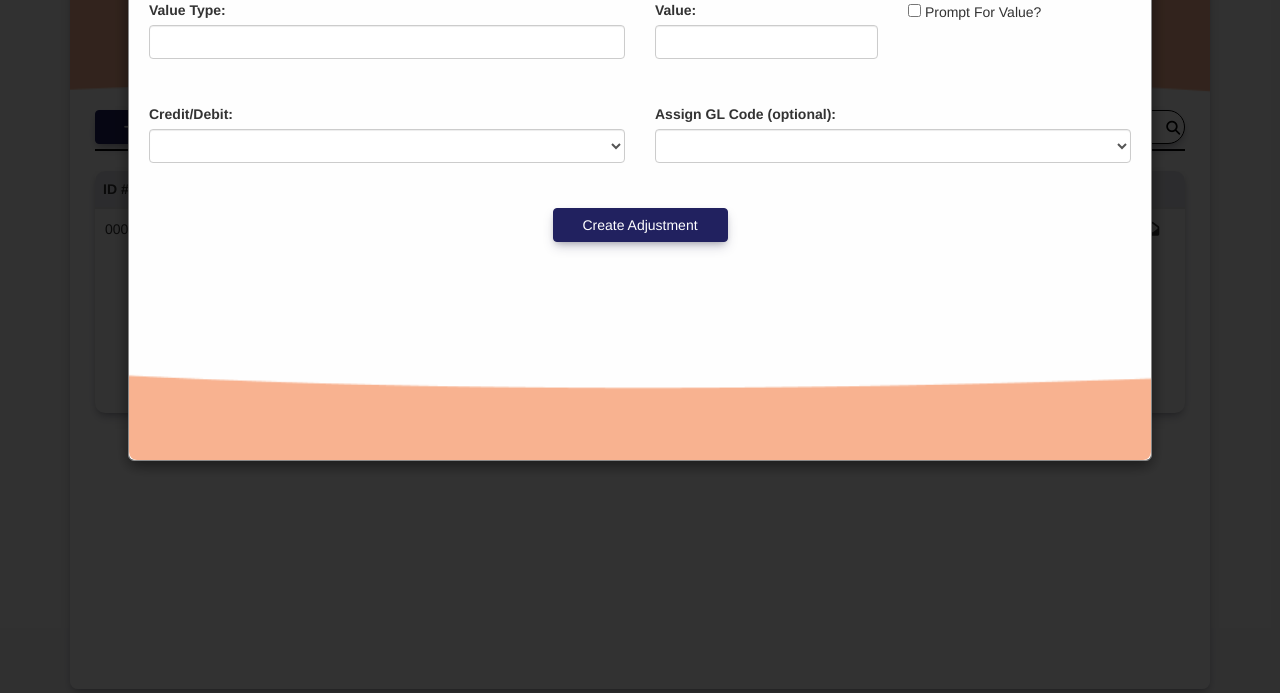
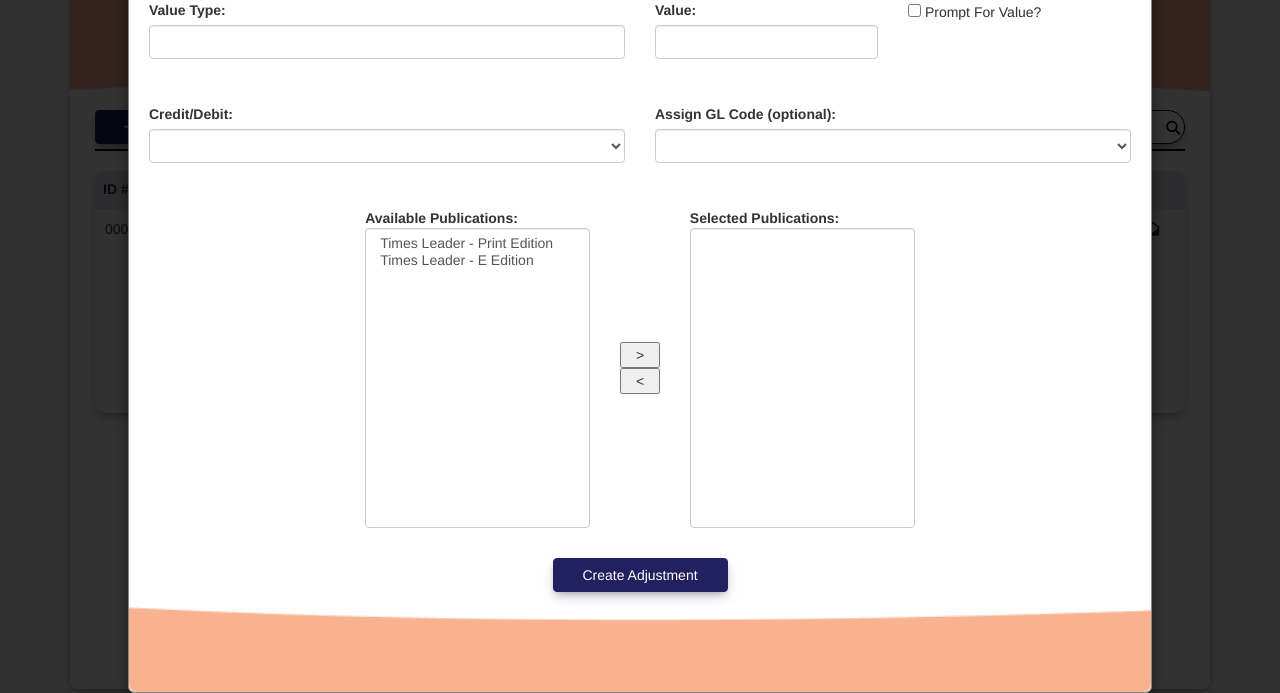
Before and after one commit to skoolboi434/MIDTC-Advertising, a Django app: page /admin/pricing/admin-pricing in a window 1280 px wide, after a click on "New Adjustment". Shown: the part 389-1082 px from the top of the page. Run offline with Django 5.2, Linux system fonts and the light colour scheme; lists and menus that the app fills with data are empty; some libraries are stand-ins or nearby versions.

Commit message:
Adjustments updates

```diff
--- a/advertising/static/css/custom.css
+++ b/advertising/static/css/custom.css
@@ -61,6 +61,10 @@
 
 .mgt-5 {
   margin-top: 50px;
+}
+
+.pb-100 {
+  padding-bottom: 100px !important;
 }
 
 .campaigns-list-container {
--- a/advertising/static/scss/base/_helpers.scss
+++ b/advertising/static/scss/base/_helpers.scss
@@ -46,6 +46,10 @@
   margin-top: 50px;
 }
 
+.pb-100 {
+  padding-bottom: 100px !important;
+}
+
 // .w-50 {
 //   width: 50%;
 // }
--- a/templates/partials/modal/admin/_edit-region.html
+++ b/templates/partials/modal/admin/_edit-region.html
@@ -25,9 +25,9 @@
     <div class="item-select-container">
       <div class="available-pubs">
         <b>Available Publications:</b><br />
-        <select multiple="multiple" id="lstBox1" class="form-select">
-          <option value="times-leader-print-edition">Times Leader - Print Edition</option>
-          <option value="times-leader-e-edition">Times Leader - E Edition</option>
+        <select multiple="multiple" id="lstBox1" class="form-control">
+          <option value="times-leader-print-edition">Pub 1</option>
+          <option value="times-leader-e-edition">Pub 2</option>
         </select>
       </div>
       <div class="transferBtns">
@@ -36,11 +36,11 @@
       </div>
       <div class="selected-pubs">
         <b>Selected Publications: </b><br />
-        <select multiple="multiple" id="lstBox2" class="form-select"></select>
+        <select multiple="multiple" id="lstBox2" class="form-control"></select>
       </div>
     </div>
 
-    <div class="btn-container text-center mt-5">
+    <div class="btn-container text-center mgt-5">
       <button class="btn btn-danger px-5">Deactivate</button>
       <button class="btn btn-gray px-5">Archive</button>
       <button class="btn btn-secondary px-5">Save Changes</button>
--- a/templates/partials/modal/admin/adjustments/_edit-adjustment.html
+++ b/templates/partials/modal/admin/adjustments/_edit-adjustment.html
@@ -1,5 +1,5 @@
 <div id="editAdjustment" class="modal my-modal">
-  <div class="modal-content w-75 m-auto">
+  <div class="modal-content pb-100 m-auto">
     <span class="close" onclick="document.getElementById('editAdjustment').style.display='none'">&times;</span>
 
     <div class="heading-container text-center mb-5">
@@ -77,6 +77,24 @@
       </div>
     </div>
 
+    <div class="item-select-container mgb-3">
+      <div class="available-pubs">
+        <b>Available Publications:</b><br />
+        <select multiple="multiple" id="lstBox1" class="form-control">
+          <option value="times-leader-print-edition">Pub 1</option>
+          <option value="times-leader-e-edition">Pub 2</option>
+        </select>
+      </div>
+      <div class="transferBtns">
+        <input type="button" id="btnRight" value="  >  " />
+        <br /><input type="button" id="btnLeft" value="  <  " />
+      </div>
+      <div class="selected-pubs">
+        <b>Selected Publications: </b><br />
+        <select multiple="multiple" id="lstBox2" class="form-control"></select>
+      </div>
+    </div>
+
     <div class="btn-container text-center">
       <button class="btn btn-secondary">Create Adjustment</button>
     </div>
--- a/templates/partials/modal/admin/adjustments/_new-adjustments.html
+++ b/templates/partials/modal/admin/adjustments/_new-adjustments.html
@@ -1,5 +1,5 @@
 <div id="newAdjustment" class="modal my-modal">
-  <div class="modal-content w-75 m-auto">
+  <div class="modal-content pb-100 m-auto">
     <span class="close" onclick="document.getElementById('newAdjustment').style.display='none'">&times;</span>
 
     <div class="heading-container text-center mb-5">
@@ -77,6 +77,24 @@
       </div>
     </div>
 
+    <div class="item-select-container mgb-3">
+      <div class="available-pubs">
+        <b>Available Publications:</b><br />
+        <select multiple="multiple" id="lstBox1" class="form-control">
+          <option value="times-leader-print-edition">Times Leader - Print Edition</option>
+          <option value="times-leader-e-edition">Times Leader - E Edition</option>
+        </select>
+      </div>
+      <div class="transferBtns">
+        <input type="button" id="btnRight" value="  >  " />
+        <br /><input type="button" id="btnLeft" value="  <  " />
+      </div>
+      <div class="selected-pubs">
+        <b>Selected Publications: </b><br />
+        <select multiple="multiple" id="lstBox2" class="form-control"></select>
+      </div>
+    </div>
+
     <div class="btn-container text-center">
       <button class="btn btn-secondary">Create Adjustment</button>
     </div>
--- a/templates/partials/stepform/admin/regions.html
+++ b/templates/partials/stepform/admin/regions.html
@@ -78,7 +78,7 @@
                   </div>
                 </td>
                 <td>
-                  <span class="pe-5" onclick="document.getElementById('editRegion').style.display='block'"><i class="fa fa-solid fa-pencil"></i></span>
+                  <span class="mgr-1" onclick="document.getElementById('editRegion').style.display='block'"><i class="fa fa-solid fa-pencil"></i></span>
                   <span><i class="fa fa-solid fa-envelope-open"></i></span>
                 </td>
               </tr>
```
Also changed, not shown: 1 other file.
